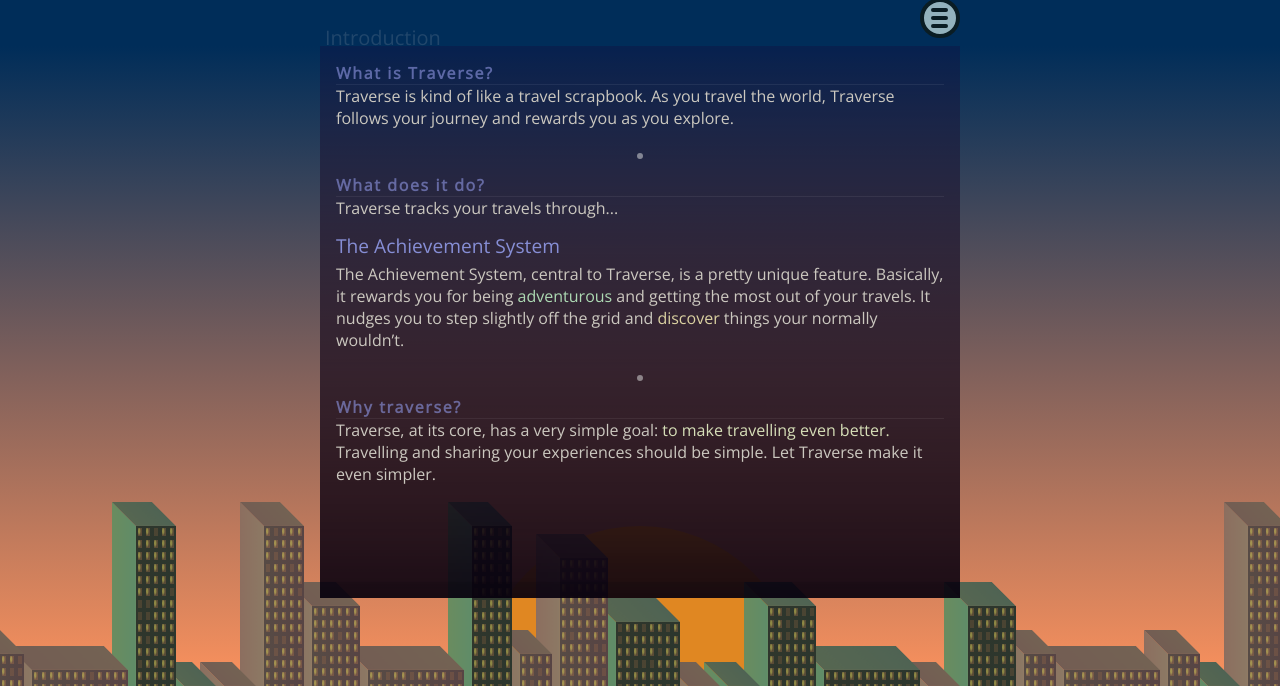
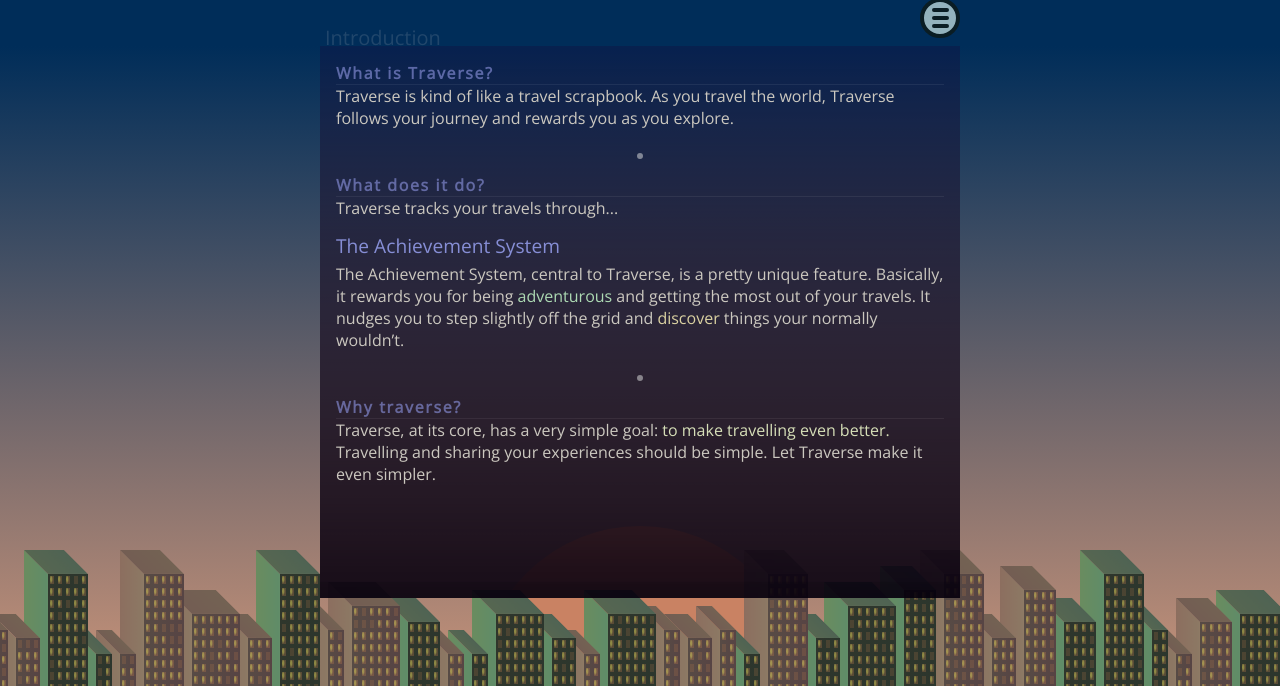
Before and after one commit to kristian94/traverse-web, a plain HTML site: page web/index.html in a window 1280 px wide. Shown: the part 114-800 px from the top of the page. Drawn offline with nearby package versions, Linux system fonts and the light colour scheme.

Commit message:
dagens sidste commit

```diff
--- a/build/web/script/animationManager.js
+++ b/build/web/script/animationManager.js
@@ -53,7 +53,7 @@ function getAnimationManager() {
                     }, {
                         duration: self.menuSlideSettings.animationDuration,
                         step:function(x){
-                            var deg = x * 360 / 100;
+                            var deg = x * 180 / 100;
                             var nextOpacity = x * self.menuSlideSettings.topBarTextOpacity / 100;
 
                             $(topBarText).css('opacity', nextOpacity);
--- a/build/web/style.css
+++ b/build/web/style.css
@@ -28,7 +28,11 @@ div{
     top: 20%;
     width: 100%;
     height: 80%;
-    background: linear-gradient(to top, #FC925D, #002D59);
+    /*background: linear-gradient(to top, #FC925D, #002D59);*/
+    background: linear-gradient(to top,
+        /*#FC925D,*/
+        #C79379,
+        #002D59);
 }
 
 .sun{
@@ -36,7 +40,7 @@ div{
     z-index: -998;
     left: calc(50% - 10em);
     bottom: -10em;
-    border: 10em solid #E08722;
+    border: 10em solid #C98263;
     border-radius: 10em;
 }
 
@@ -136,6 +140,7 @@ div{
     top: 0;
     width: calc(100% - 2.5em);
     background: rgba(50,50,50,0.5);
+
     /*background: #404D52;*/
     /*background: #273338;*/
     /*background: #1C243B;*/
@@ -161,6 +166,7 @@ div{
     z-index: 6;
     right: 0;
     width: 2em;
+    transform: rotate(180deg);
     /*background: #9DBEC9;*/
 
     /*slightly darker*/
--- a/web/script/animationManager.js
+++ b/web/script/animationManager.js
@@ -53,7 +53,7 @@ function getAnimationManager() {
                     }, {
                         duration: self.menuSlideSettings.animationDuration,
                         step:function(x){
-                            var deg = x * 360 / 100;
+                            var deg = x * 180 / 100;
                             var nextOpacity = x * self.menuSlideSettings.topBarTextOpacity / 100;
 
                             $(topBarText).css('opacity', nextOpacity);
--- a/web/script/cityscapeManager.js
+++ b/web/script/cityscapeManager.js
@@ -1,23 +1,32 @@
 function getCityscapeManager(mainParentIn) {
 return Object.seal({
 mainParent: mainParentIn,
-        leftOffset: -2,
-        botOffset: -1
-                -2
+        leftOffset: - 2,
+        botOffset: - 1
         ,
-        houseSpacing: -1,
-        zIndexOffset: -2,
+        houseSpacing: - 1,
+        zIndexOffset: - 2,
         minWidth: 1.5,
         minHeight: 1.5,
+//        dimensionSets: [
+//            {height: 13, width: 2.5}
+//            , {height: 12, width: 2}
+//            , {height: 11, width: 3}
+//            , {height: 8, width: 3}
+//            , {height: 7, width: 4}
+//            , {height: 5, width: 2}
+//            , {height: 4, width: 6}
+//            , {height: 3, width: 2}
+//        ],
         dimensionSets: [
-            {height: 13, width: 2.5}
-            , {height: 12, width: 2}
-            , {height: 11, width: 3}
-            , {height: 8, width: 3}
-            , {height: 7, width: 4}
+        {height: 8, width: 2.5}
+        , {height: 7, width: 2}
+        , {height: 6, width: 3}
+        , {height: 5.5, width: 3}
         , {height: 5, width: 2}
-            , {height: 4, width: 6}
-            , {height: 3, width: 2}
+        , {height: 4.5, width: 1}
+        , {height: 4, width: 1.5}
+        , {height: 3, width: 1}
         ],
         colorThemes: [
 //            {
@@ -58,77 +67,59 @@ function getCityscapeManager(mainParentIn) {
                 var houseSide = document.createElement('div');
                 var houseTop = document.createElement('div');
                 var houseFront = document.createElement('div');
-
-
                 var fullWidth = this.minWidth + widthIn;
-
-
-
                 // WIDTHS
 //            $(house).css('width', widthHouse + 'em');
                 $(houseSide).css('width', this.minWidth + 'em');
                 $(houseTop).css('width', widthIn + 'em');
                 $(houseFront).css('width', widthIn + 'em');
-
                 //HEIGHTS
 //            $(house).css('height', heightHouse + 'em');
                 $(houseSide).css('height', heightIn + 'em');
                 $(houseTop).css('height', this.minHeight + 'em');
                 $(houseFront).css('height', heightIn + 'em');
-
                 //COLORS
                 var twoColorRightGradient = function (colorA, colorB) {
                 return 'linear-gradient(to right, ' + colorA + ', ' + colorB + ')';
                 };
-
                 var colorHouseSide = twoColorRightGradient(colorTheme.brightA, colorTheme.brightB);
                 var colorHouseTop = twoColorRightGradient(colorTheme.mediumA, colorTheme.mediumB);
                 var colorHouseFront = twoColorRightGradient(colorTheme.darkA, colorTheme.darkB);
-
                 $(houseSide).css('background', colorHouseSide);
                 $(houseTop).css('background', colorHouseTop);
                 $(houseFront).css('background', colorHouseFront);
-
                 //SKEW
                 $(houseSide).css('transform', 'skewY(45deg)');
                 $(houseTop).css('transform', 'skewX(45deg)');
-
                 //POSITION
 //            $(house).css('position', 'fixed');
                 $(houseSide).css('position', 'fixed');
                 $(houseTop).css('position', 'fixed');
                 $(houseFront).css('position', 'fixed');
-
                 //LEFT
                 var leftHouseSide = this.leftOffset;
                 var leftHouseTop = this.leftOffset + (this.minWidth / 2);
                 var leftHouseFront = this.leftOffset + this.minWidth;
-
                 $(houseSide).css('left', leftHouseSide + 'em');
                 $(houseTop).css('left', leftHouseTop + 'em');
                 $(houseFront).css('left', leftHouseFront + 'em');
-
                 //BOT
                 var botHouseSide = this.botOffset + (this.minHeight / 2);
                 var botHouseTop = this.botOffset + heightIn;
                 var botHouseFront = this.botOffset;
-
                 $(houseSide).css('bottom', botHouseSide + 'em');
                 $(houseTop).css('bottom', botHouseTop + 'em');
                 $(houseFront).css('bottom', botHouseFront + 'em');
-
                 //Z-INDEX
                 $(houseSide).css('z-index', this.zIndexOffset - 2);
                 $(houseTop).css('z-index', this.zIndexOffset - 1);
                 $(houseFront).css('z-index', this.zIndexOffset);
-
                 //WINDOWS
                 var spaceLeft = heightIn;
                 var windowMinWidth = 0.25;
                 var windowMinHeight = 0.5;
                 var topOffset = 0;
                 var leftOffset = 0;
-
 //            for(var i = 10; i > 0; i--){
 //
 //            }
@@ -151,10 +142,7 @@ function getCityscapeManager(mainParentIn) {
                 var outOfBoundsLeft = false;
                 var outOfBoundsTop = false;
                 var windowSpacing = 1;
-
-
                 var windows = [];
-
                 while (!outOfBoundsTop) {
         while (!outOfBoundsLeft) {
         var currentTop = topOffset + (0.125 * windowSpacing);
@@ -167,7 +155,6 @@ function getCityscapeManager(mainParentIn) {
                 $(window).css('left', currentLeft + 'em');
                 $(window).css('opacity', '0.5');
                 var windowDice = Math.floor((Math.random() * 6 + 1)) - 1;
-
                 if (windowDice === 0) {
         // WINDOW OFF
         $(window).css('background', 'rgba(191, 124, 77, 0.4)');
@@ -181,7 +168,6 @@ function getCityscapeManager(mainParentIn) {
 //                    $(houseFront).append(window);
         windows.push(window);
                 leftOffset += 0.5 * windowSpacing;
-
                 if (leftOffset + 0.5 > widthIn) {
         outOfBoundsLeft = true;
         }
@@ -203,7 +189,6 @@ function getCityscapeManager(mainParentIn) {
 //            this.lastPlacedHouse = house;
 
                 this.leftOffset += fullWidth + this.houseSpacing;
-
                 house;
         },
         updateCity: function () {
@@ -217,7 +202,6 @@ function getCityscapeManager(mainParentIn) {
         renderCity: function () {
         var fontSizeInPx = Number($(this.mainParent).css('font-size').replace('px', ''));
                 var outOfBounds = false;
-
                 while (!outOfBounds) {
         var dimensionIndex = Math.floor((Math.random() * this.dimensionSets.length + 1)) - 1;
                 var colorThemeIndex = Math.floor((Math.random() * this.colorThemes.length + 1)) - 1;
@@ -238,11 +222,9 @@ function getCityscapeManager(mainParentIn) {
                 this.renderCity();
                 $(this.mainParent).fadeTo(1000, 1, function () {
         });
-
         }
 
 
 
 });
-
         }
--- a/web/style.css
+++ b/web/style.css
@@ -28,7 +28,11 @@ div{
     top: 20%;
     width: 100%;
     height: 80%;
-    background: linear-gradient(to top, #FC925D, #002D59);
+    /*background: linear-gradient(to top, #FC925D, #002D59);*/
+    background: linear-gradient(to top,
+        /*#FC925D,*/
+        #C79379,
+        #002D59);
 }
 
 .sun{
@@ -36,7 +40,7 @@ div{
     z-index: -998;
     left: calc(50% - 10em);
     bottom: -10em;
-    border: 10em solid #E08722;
+    border: 10em solid #C98263;
     border-radius: 10em;
 }
 
@@ -136,6 +140,7 @@ div{
     top: 0;
     width: calc(100% - 2.5em);
     background: rgba(50,50,50,0.5);
+
     /*background: #404D52;*/
     /*background: #273338;*/
     /*background: #1C243B;*/
@@ -161,6 +166,7 @@ div{
     z-index: 6;
     right: 0;
     width: 2em;
+    transform: rotate(180deg);
     /*background: #9DBEC9;*/
 
     /*slightly darker*/
```
Also changed, not shown: build/web/script/cityscapeManager.js (+21 -39 lines). Lines whose indentation alone changed are shown as unchanged.
